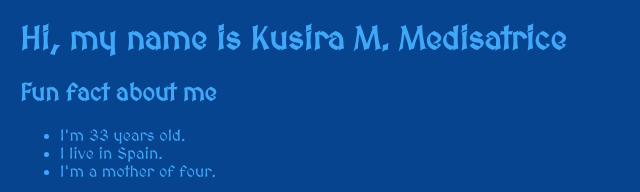
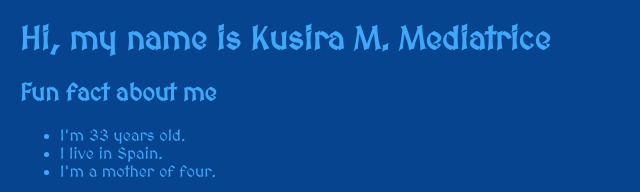
Before and after one commit to kusira-mediatrice/migracode-businesscard, a plain HTML site: page index.html in a window 1280 px wide. Shown: the part 403-595 px from the top of the page, 0-640 px from the left. Drawn offline with Linux system fonts and the light colour scheme; a web font is replaced by a local one.

Commit message:
Update index.html

```diff
--- a/index.html
+++ b/index.html
@@ -12,7 +12,7 @@
 
 <body>
   <img src="images/me.png" />
-  <h1>Hi, my name is Kusira M. Medisatrice</h1>
+  <h1>Hi, my name is Kusira M. Mediatrice</h1>
   <h2>Fun fact about me</h2>
   <ul>
   <li>I'm 33 years old.</li>
@@ -37,4 +37,5 @@
   </ul>
 </body>
 
+
 </html>
```
